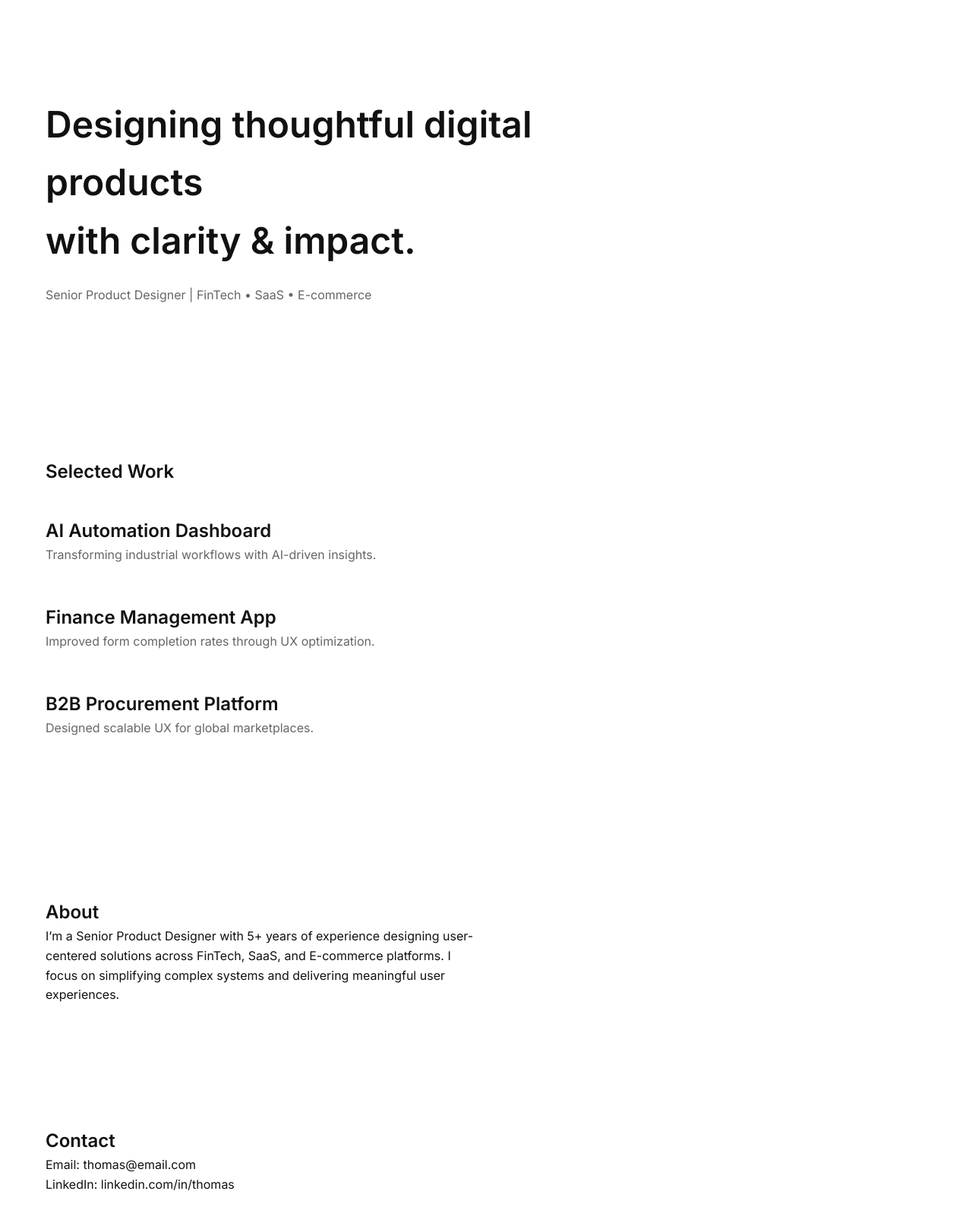
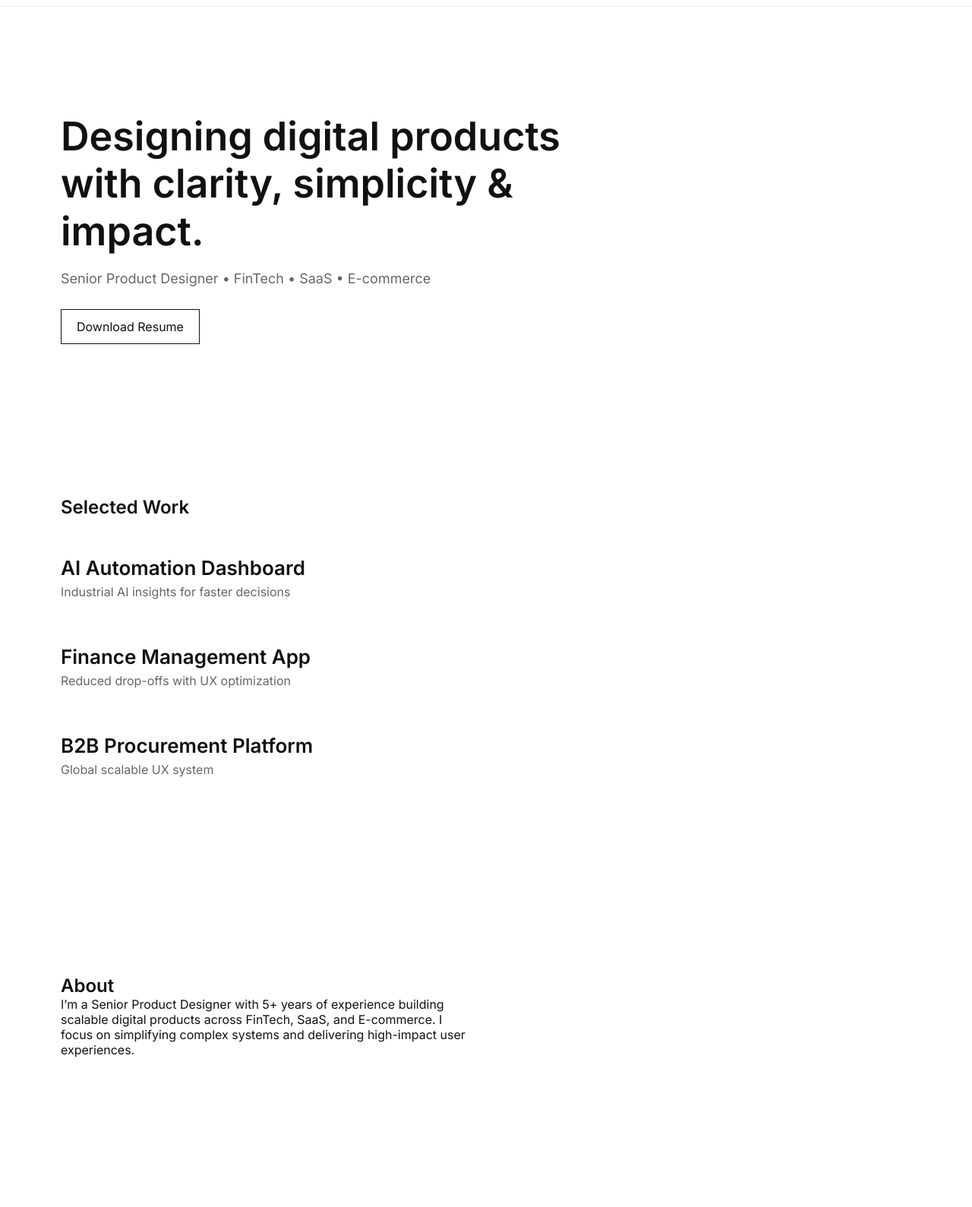
Before and after one commit to thomaskirandesigner-hub/portfolio, a plain HTML site: page index.html in a window 1280 px wide. Shown: the part 60-1649 px from the top of the page at 76% size. Drawn offline with Linux system fonts and the light colour scheme.

Commit message:
Add files via upload

```diff
--- a/index.html
+++ b/index.html
@@ -3,12 +3,11 @@
 <head>
 <meta charset="UTF-8" />
 <meta name="viewport" content="width=device-width, initial-scale=1.0"/>
+
 <title>Thomas Kiran | Product Designer</title>
 
-  <!-- FONT -->
-  <link href="https://fonts.googleapis.com/css2?family=Inter:wght@300;400;600&display=swap" rel="stylesheet">
+<link href="https://fonts.googleapis.com/css2?family=Inter:wght@300;400;500;600&display=swap" rel="stylesheet">
 
-  <!-- CSS -->
 <style>
 * {
   margin: 0;
@@ -16,100 +15,150 @@
   box-sizing: border-box;
 }
 
+html {
+  scroll-behavior: smooth;
+}
+
 body {
   font-family: 'Inter', sans-serif;
+  background: #fff;
   color: #111;
-      background: #fff;
-      line-height: 1.6;
 }
 
 /* NAV */
 .nav {
   display: flex;
   justify-content: space-between;
-      padding: 20px 60px;
+  padding: 24px 80px;
   position: sticky;
   top: 0;
-      background: white;
+  background: rgba(255,255,255,0.9);
+  backdrop-filter: blur(10px);
+  border-bottom: 1px solid #eee;
+}
+
+.logo {
+  font-weight: 600;
 }
 
 .nav a {
-      margin-left: 20px;
+  margin-left: 24px;
   text-decoration: none;
   color: #555;
+  transition: 0.3s;
+}
+
+.nav a:hover {
+  color: #000;
 }
 
 /* HERO */
 .hero {
-      padding: 120px 60px;
+  padding: 140px 80px 100px;
   max-width: 900px;
 }
 
 .hero h1 {
-      font-size: 48px;
+  font-size: 52px;
   font-weight: 600;
-      margin-bottom: 20px;
+  line-height: 1.2;
 }
 
 .hero p {
+  margin-top: 20px;
   color: #666;
+  font-size: 18px;
+}
+
+.btn {
+  display: inline-block;
+  margin-top: 30px;
+  padding: 12px 20px;
+  border: 1px solid #111;
+  text-decoration: none;
+  color: #111;
+  transition: 0.3s;
+}
+
+.btn:hover {
+  background: #111;
+  color: #fff;
 }
 
 /* WORK */
 .work {
-      padding: 80px 60px;
+  padding: 100px 80px;
 }
 
 .work h2 {
-      margin-bottom: 40px;
+  margin-bottom: 50px;
 }
 
 .project {
-      margin-bottom: 50px;
+  margin-bottom: 60px;
   cursor: pointer;
-      opacity: 0;
-      transform: translateY(20px);
-      transition: all 0.6s ease;
+  transition: 0.3s;
+}
+
+.project:hover {
+  transform: translateX(10px);
 }
 
 .project h3 {
-      font-size: 24px;
+  font-size: 26px;
 }
 
 .project p {
   color: #666;
+  margin-top: 6px;
 }
 
-    .project:hover {
-      transform: translateY(-5px);
+/* CASE STUDY */
+.case-study {
+  padding: 100px 80px;
+  border-top: 1px solid #eee;
+  display: none;
+}
+
+.case-study.active {
+  display: block;
+}
+
+.case-study h2 {
+  margin-bottom: 20px;
+}
+
+.case-study p {
+  max-width: 700px;
+  color: #555;
 }
 
 /* ABOUT */
 .about {
-      padding: 80px 60px;
+  padding: 100px 80px;
   max-width: 700px;
 }
 
 /* CONTACT */
 .contact {
-      padding: 80px 60px;
+  padding: 100px 80px;
 }
 
 /* FOOTER */
 footer {
   padding: 40px;
   text-align: center;
-      color: #888;
+  color: #999;
 }
 
 /* MOBILE */
 @media(max-width: 768px) {
-      .nav, .hero, .work, .about, .contact {
+  .nav, .hero, .work, .about, .contact, .case-study {
     padding: 20px;
   }
 
   .hero h1 {
-        font-size: 32px;
+    font-size: 34px;
   }
 }
 </style>
@@ -127,39 +176,58 @@
 </header>
 
 <section class="hero">
-  <h1>
-    Designing thoughtful digital products<br/>
-    with clarity & impact.
-  </h1>
-  <p>Senior Product Designer | FinTech • SaaS • E-commerce</p>
+  <h1>Designing digital products with clarity, simplicity & impact.</h1>
+  <p>Senior Product Designer • FinTech • SaaS • E-commerce</p>
+  <a href="#" class="btn">Download Resume</a>
 </section>
 
 <section id="work" class="work">
   <h2>Selected Work</h2>
 
-  <div class="project">
+  <div class="project" onclick="openCase('case1')">
     <h3>AI Automation Dashboard</h3>
-    <p>Transforming industrial workflows with AI-driven insights.</p>
+    <p>Industrial AI insights for faster decisions</p>
   </div>
 
-  <div class="project">
+  <div class="project" onclick="openCase('case2')">
     <h3>Finance Management App</h3>
-    <p>Improved form completion rates through UX optimization.</p>
+    <p>Reduced drop-offs with UX optimization</p>
   </div>
 
-  <div class="project">
+  <div class="project" onclick="openCase('case3')">
     <h3>B2B Procurement Platform</h3>
-    <p>Designed scalable UX for global marketplaces.</p>
+    <p>Global scalable UX system</p>
   </div>
+</section>
+
+<!-- CASE STUDIES -->
+<section id="case1" class="case-study">
+  <h2>AI Automation Dashboard</h2>
+  <p>
+    Redesigned operator dashboards for industrial automation by integrating AI-driven alerts and predictive insights.
+    Improved decision-making speed and reduced downtime.
+  </p>
+</section>
+
+<section id="case2" class="case-study">
+  <h2>Finance Management App</h2>
+  <p>
+    Improved form completion rates by simplifying multi-step flows, adding inline validation, and reducing cognitive load.
+  </p>
+</section>
+
+<section id="case3" class="case-study">
+  <h2>B2B Procurement Platform</h2>
+  <p>
+    Designed a scalable UX system across multiple countries considering cultural and regulatory differences.
+  </p>
 </section>
 
 <section id="about" class="about">
   <h2>About</h2>
   <p>
-    I’m a Senior Product Designer with 5+ years of experience
-    designing user-centered solutions across FinTech, SaaS,
-    and E-commerce platforms. I focus on simplifying complex
-    systems and delivering meaningful user experiences.
+    I’m a Senior Product Designer with 5+ years of experience building scalable digital products across FinTech, SaaS,
+    and E-commerce. I focus on simplifying complex systems and delivering high-impact user experiences.
   </p>
 </section>
 
@@ -173,22 +241,18 @@
   <p>© 2026 Thomas Kiran</p>
 </footer>
 
-<!-- JS -->
 <script>
-  const projects = document.querySelectorAll(".project");
+function openCase(id) {
+  document.querySelectorAll(".case-study").forEach(sec => {
+    sec.classList.remove("active");
+  });
 
-  const reveal = () => {
-    projects.forEach(project => {
-      const top = project.getBoundingClientRect().top;
-      if (top < window.innerHeight - 100) {
-        project.style.opacity = 1;
-        project.style.transform = "translateY(0)";
+  document.getElementById(id).classList.add("active");
+
+  document.getElementById(id).scrollIntoView({
+    behavior: "smooth"
+  });
 }
-    });
-  };
-
-  window.addEventListener("scroll", reveal);
-  window.addEventListener("load", reveal);
 </script>
 
 </body>
```
Lines whose indentation alone changed are shown as unchanged.
